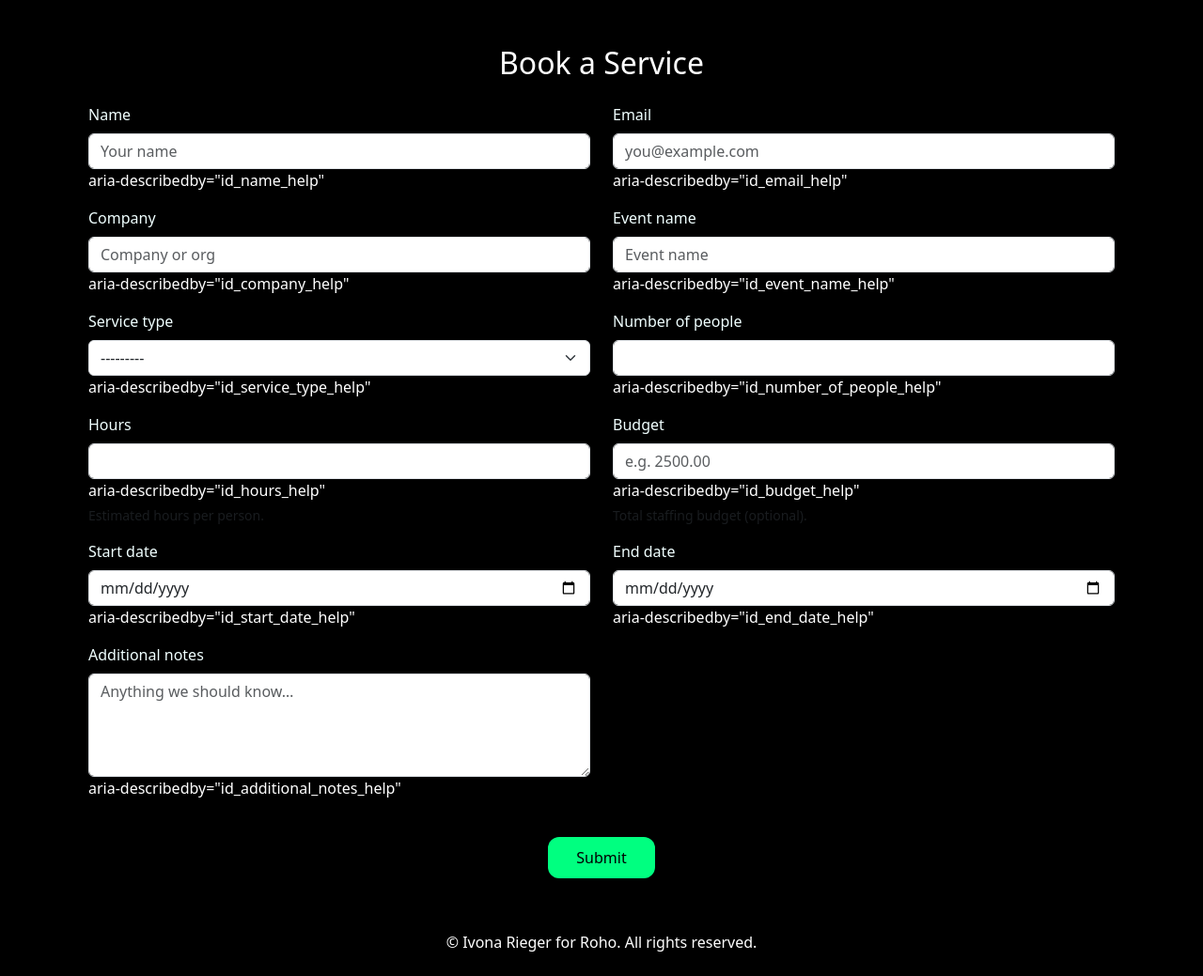
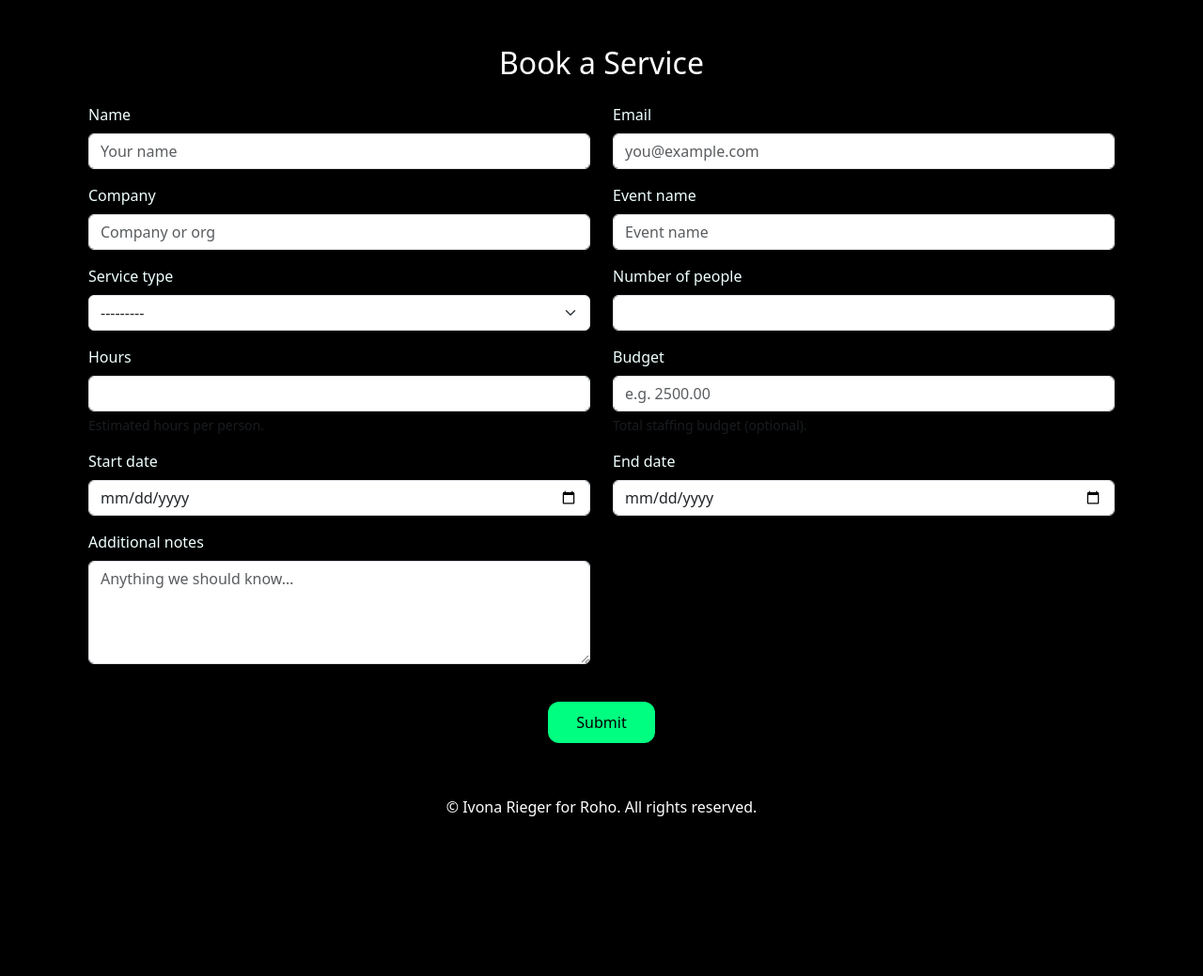
Before and after one commit to Ivrigy/roho_app, a Django app: page /book/ in a window 1280 px wide. Shown: the part 76-1115 px from the top of the page at 94% size. After the commit the page ends 945 px from the top, so only its background shows below. Run offline with Django 5.2, Linux system fonts and the light colour scheme; the visitor is signed in with stand-in values (Sample User, id 1).

Commit message:
fix  aria-describedby

```diff
--- a/bookings/templates/bookings/book_service.html
+++ b/bookings/templates/bookings/book_service.html
@@ -14,25 +14,22 @@
       <div class="alert alert-danger">{{ form.non_field_errors }}</div>
     {% endif %}
 
-    {# render hidden fields first (ids, csrf, etc.) #}
     {% for hidden in form.hidden_fields %}
       {{ hidden }}
     {% endfor %}
 
     <div class="row">
       {% for field in form.visible_fields %}
-        {% with help_id=field.id_for_label|add:"_help" %}
         <div class="col-md-6 mb-3">
           <label for="{{ field.id_for_label }}" class="form-label">{{ field.label }}</label>
-          {{ field.as_widget|add:' aria-describedby="'|add:help_id|add:'"'|safe }}
+          {{ field }}
           {% if field.help_text %}
-            <div id="{{ help_id }}" class="form-text">{{ field.help_text|safe }}</div>
+            <div class="form-text">{{ field.help_text|safe }}</div>
           {% endif %}
           {% if field.errors %}
             <div class="text-danger small">{{ field.errors }}</div>
           {% endif %}
         </div>
-        {% endwith %}
       {% endfor %}
     </div>
 
```
